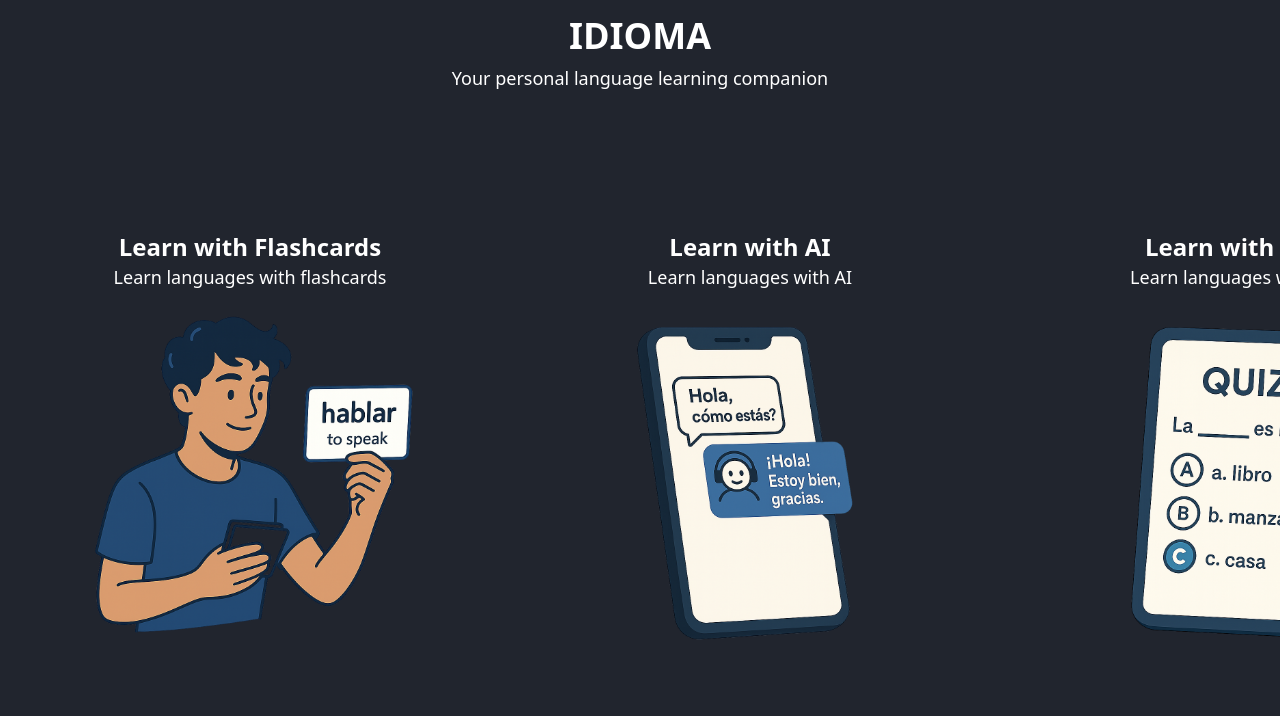
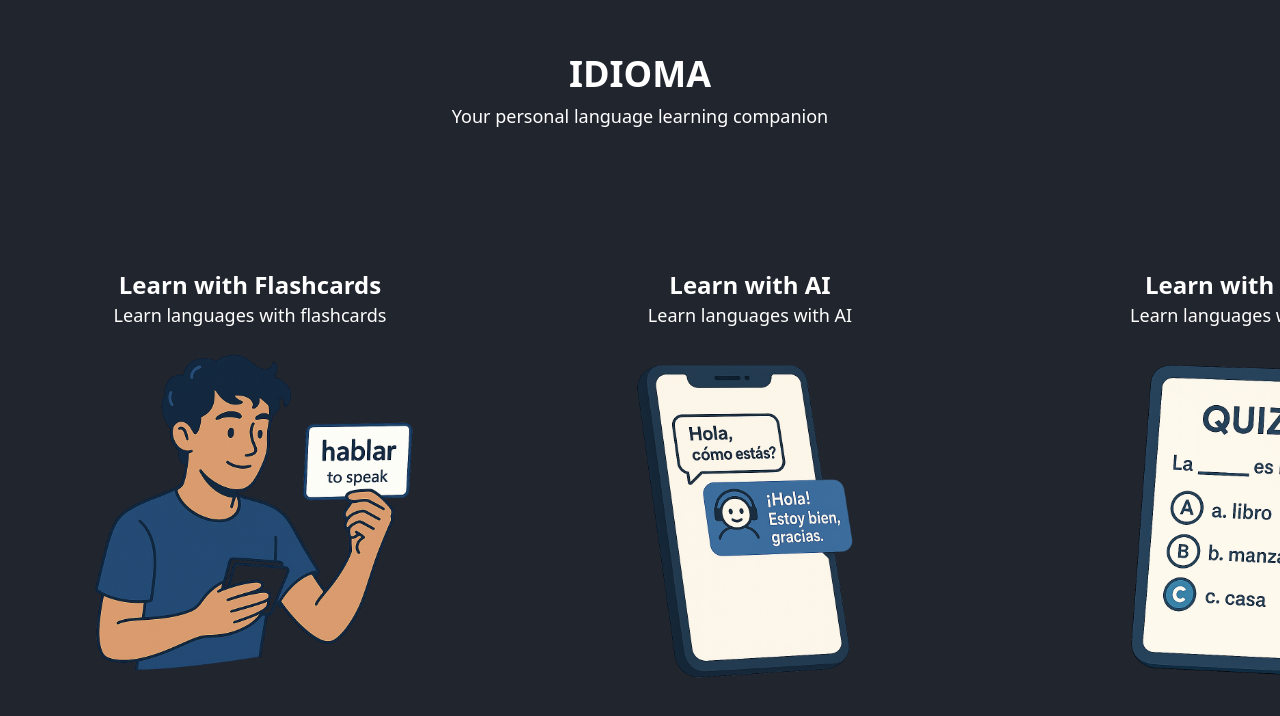
Before and after one commit to AndyBeable/idioma, a React (Vite) app: page / in a window 1280 px wide. Shown: the top 716 px of the page. Built offline with nearby package versions, Linux system fonts and the light colour scheme; no server answers.

Commit message:
adds footer

```diff
--- a/src/pages/Home.jsx
+++ b/src/pages/Home.jsx
@@ -3,16 +3,18 @@
 import ai from '../assets/ai.png'
 import quiz from '../assets/quiz.png'
 import flashcards from '../assets/flashcards.png'
+import Footer from '../components/Footer'
 
 function Home() {
   return (
     <motion.div
-      className=""
+      className="min-h-screen flex flex-col"
       initial={{ x: 300, opacity: 0 }}
       animate={{ x: 0, opacity: 1 }}
       exit={{ x: -300, opacity: 0 }}
       transition={{ duration: 0.4, ease: "easeInOut" }}
     >
+      <div className="flex-1 flex flex-col justify-center">
         <h1 className="text-center text-4xl font-bold text-white mt-4 mb-2">IDIOMA</h1>
         <p className="text-center text-white text-lg mb-8">Your personal language learning companion
         </p>
@@ -35,6 +37,9 @@
           <img src={quiz} alt="Learn with Flashcards" className='w-[350px]'/>
         </Tile>
         </div>
+      </div>
+
+      <Footer />
     </motion.div>
   )
 }
```
Lines whose indentation alone changed are shown as unchanged.
